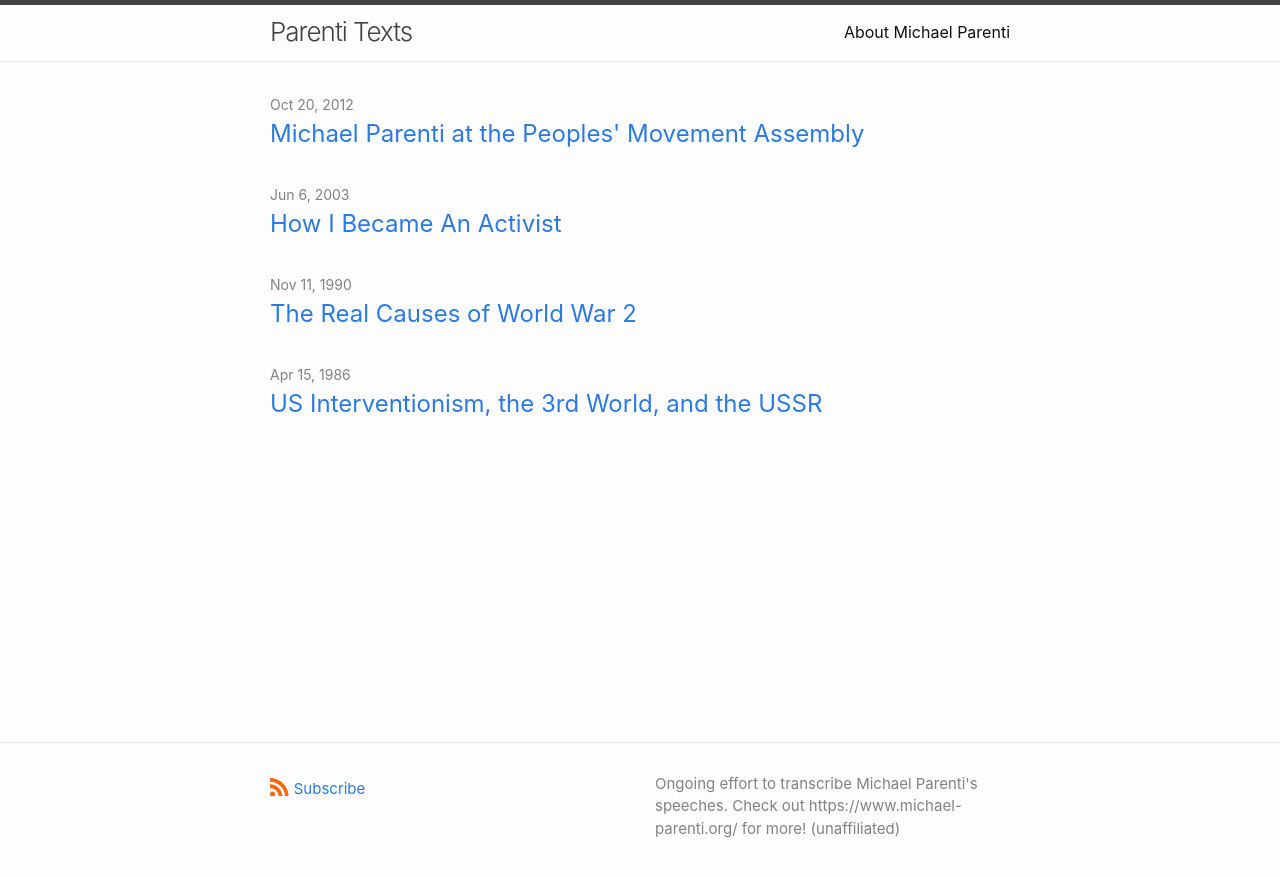
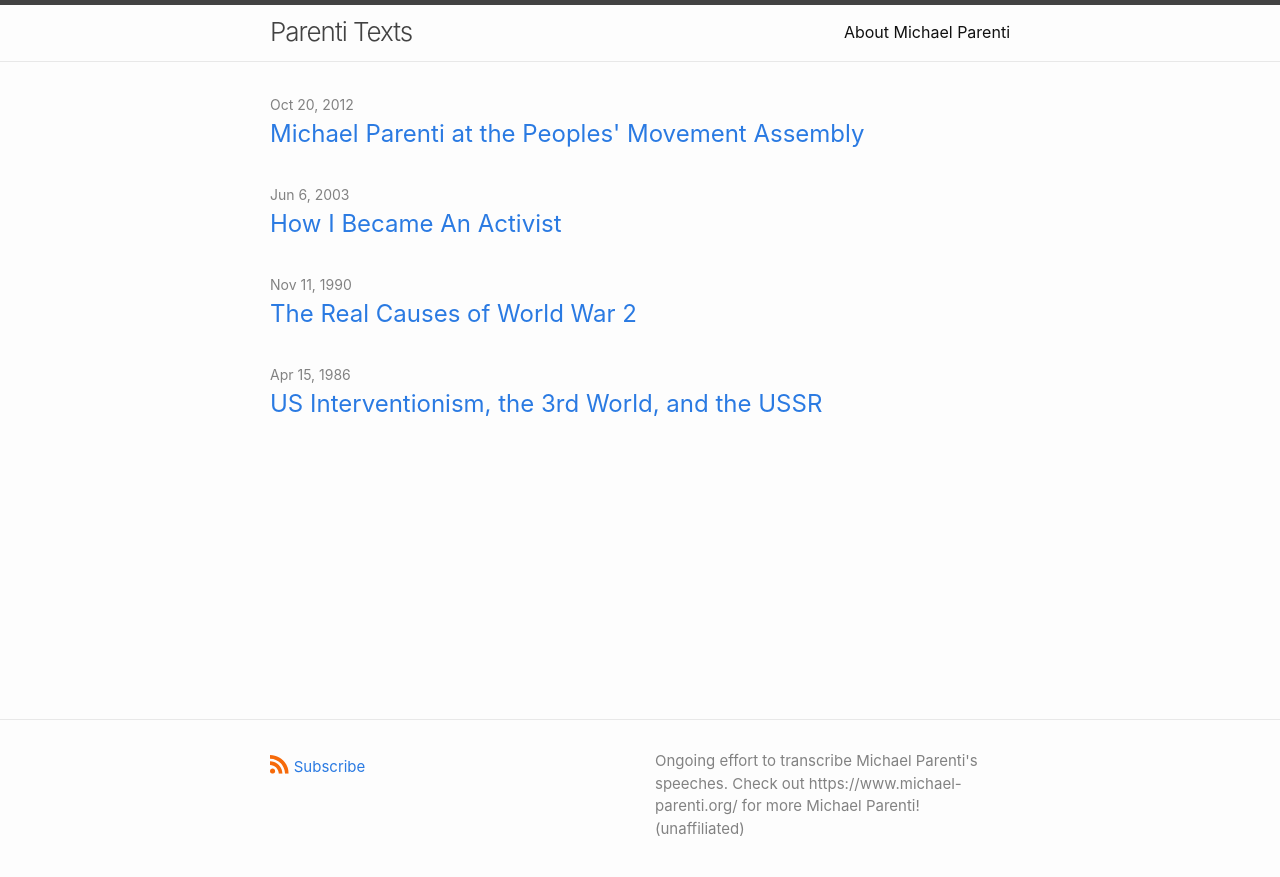
Before and after one commit to parentitexts/parentitexts.github.io, a Jekyll site: the page built from index.markdown, in a window 1280 px wide. Shown: the top 877 px of the page. Built offline with Jekyll 4.4.1, drawn with Linux system fonts in a browser that asks for light colours.

Commit message:
Update _config.yml

```diff
--- a/_config.yml
+++ b/_config.yml
@@ -21,7 +21,7 @@
 title: Parenti Texts
 email: parentitexts@protonmail.com
 description: >- # this means to ignore newlines until "baseurl:"
-  Ongoing effort to transcribe Michael Parenti's speeches. Check out https://www.michael-parenti.org/ for more! (unaffiliated)
+  Ongoing effort to transcribe Michael Parenti's speeches. Check out https://www.michael-parenti.org/ for more Michael Parenti! (unaffiliated)
 baseurl: "/parentitexts" # the subpath of your site, e.g. /blog
 url: "https://tsutherland.me" # the base hostname & protocol for your site, e.g. http://example.com
 #twitter_username: jekyllrb
```
